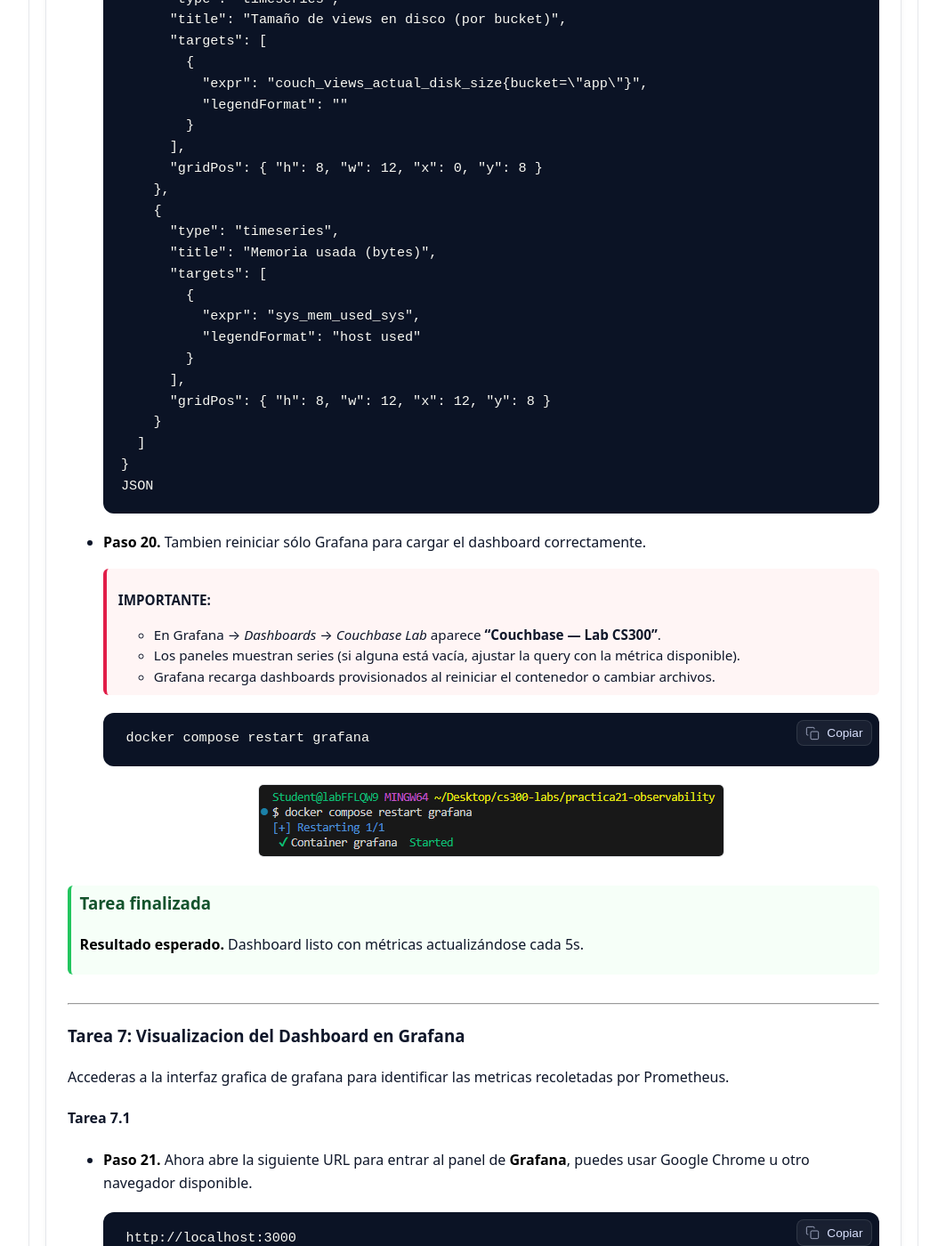
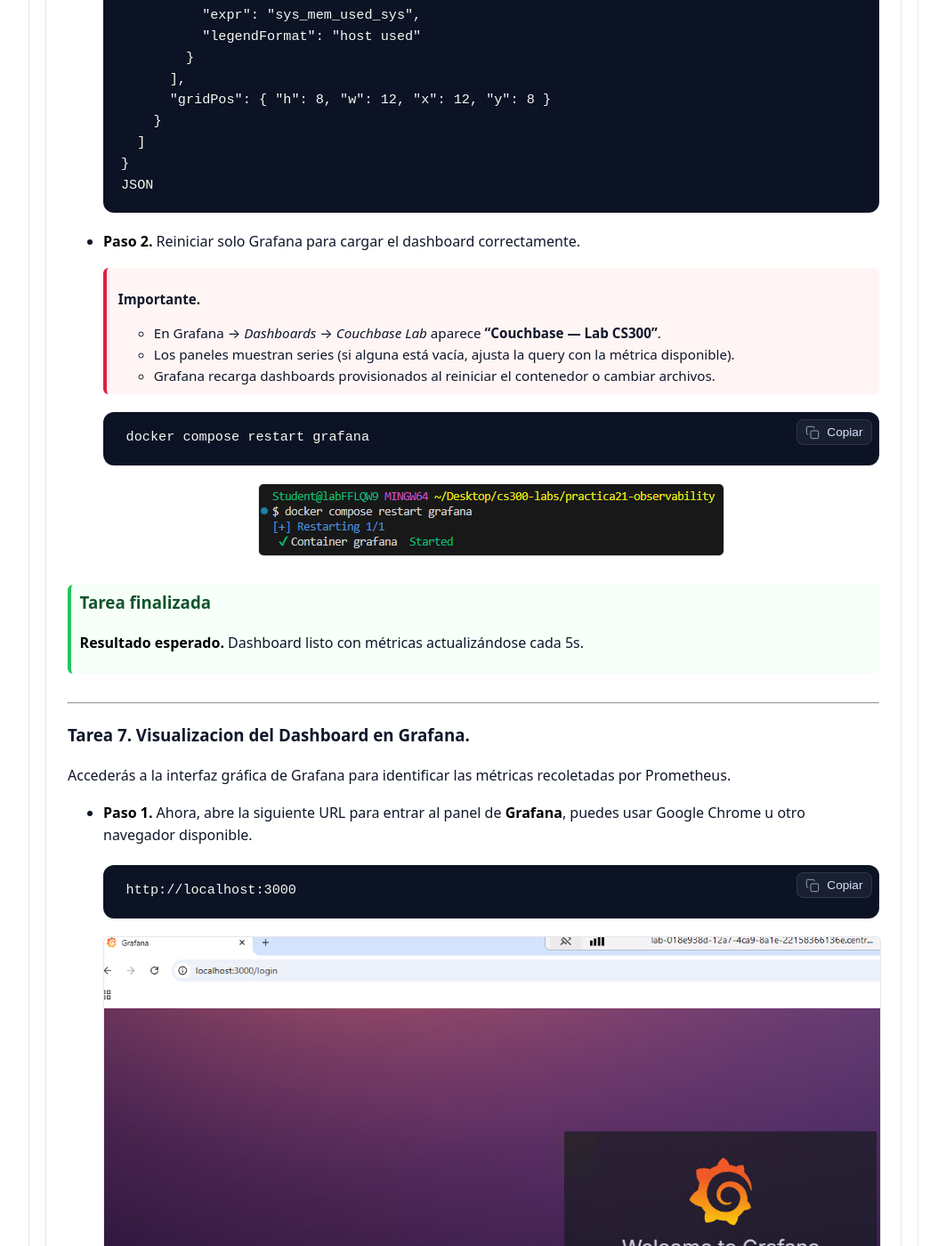
Before and after one commit to Netec-Mx/CS300_INT, a Jekyll site: the page built from labs/lab21/lab21.md, in a window 1280 px wide and 1400 px high, scrolled down 14977 px. Shown: the whole window at 89% size, without its empty margins (108-1171 px from the left). Built offline with Jekyll 4.4.1, drawn with Linux system fonts in a browser that asks for light colours; some of the changed text lies outside the part shown.

Commit message:
Update lab21.md

````diff
--- a/labs/lab21/lab21.md
+++ b/labs/lab21/lab21.md
@@ -39,18 +39,16 @@ next: /lab22/lab22/ # CAMBIAR POR CADA PRACTICA MENU DE NAVEGACION HACIA ADELANT
 
 ---
 
-### Tarea 1: Estructura base y variables
+### Tarea 1.Estructura base y variables-
 
 Crearás una carpeta aislada con subdirectorios para Couchbase, Prometheus y Grafana, además de un `.env` reutilizable.
 
-#### Tarea 1.1
-
 - **Paso 1.** Abre el software de **Visual Studio Code**.
 
-  > **NOTA:** Puedes encontrarlo en el **Escritorio** o en las aplicaciones del sistema de **Windows**
+  > **Nota.** Puedes encontrarlo en el **Escritorio** o en las aplicaciones del sistema de **Windows**.
   {: .lab-note .info .compact}
 
-- **Paso 2.** Ya que tengas **Visual Studio Code** abierto, Ahora da clic en el icono de la imagen para abrir la terminal, **se encuentra en la parte superior derecha.**
+- **Paso 2.** Ya que tengas **Visual Studio Code** abierto, da clic en el icono de la imagen para abrir la terminal, **se encuentra en la parte superior derecha**.
 
   ![cbase1]({{ page.images_base | relative_url }}/1.png)
 
@@ -66,9 +64,9 @@ Crearás una carpeta aislada con subdirectorios para Couchbase, Prometheus y Gra
   ```
   ![cbase2]({{ page.images_base | relative_url }}/2.png)
 
-- **Paso 4.** En la terminal de **VSC** copia y pega el siguiente comando que crea el archivo `.env` y carga el contenido de las variables necesarias.
+- **Paso 4.** En la terminal de **VSC**, copia y pega el siguiente comando que crea el archivo `.env` y carga el contenido de las variables necesarias.
 
-  > **NOTA:** El archivo `.env` estandariza credenciales y memoria.
+  > **Nota.** El archivo `.env` estandariza credenciales y memoria.
   {: .lab-note .info .compact}
 
   ```bash
@@ -116,15 +114,13 @@ Crearás una carpeta aislada con subdirectorios para Couchbase, Prometheus y Gra
 
 ---
 
-### Tarea 2: Configuración de Prometheus (scrape Couchbase)
+### Tarea 2. Configuración de Prometheus (scrape Couchbase).
 
 Crearás `prometheus.yml` apuntando al endpoint de métricas del contenedor de Couchbase.
 
-#### Tarea 2.1
+- **Paso 1.** Crea el archivo de Prometheus llamado `prometheus/prometheus.yml` con el siguiente contenido para las métricas.
 
-- **Paso 5.** Crea el archivo de prometheus llamado `prometheus/prometheus.yml` con el siguiente contenido para las metricas.
-
-  > **NOTA:** El comando se ejecuta desde el directorio **practica21-observability**
+  > **Nota.** El comando se ejecuta desde el directorio **practica21-observability**.
   {: .lab-note .info .compact}
 
   ```bash
@@ -190,15 +186,13 @@ Crearás `prometheus.yml` apuntando al endpoint de métricas del contenedor de C
 
 ---
 
-### Tarea 3: Docker Compose (Couchbase + Prometheus + Grafana)
+### Tarea 3. Docker Compose (Couchbase + Prometheus + Grafana).
 
 Definirás `compose.yaml` para los tres servicios, con volúmenes y puertos adecuados.
 
-#### Tarea 3.1
+- **Paso 1.** Crea el archivo **Docker Compose** llamado **compose.yaml**. Copia y pega el siguiente codigo en la terminal.
 
-- **Paso 6.** Ahora crea el archivo **Docker Compose** llamado **compose.yaml**. Copia y pega el siguiente codigo en la terminal.
-
-  > **NOTA:**
+  > **Nota.**
   - El archivo `compose.yaml` mapea puertos 8091–8096 para la consola web y 11210 para clientes.
   - El healthcheck consulta el endpoint `/pools` que responde cuando el servicio está arriba (aunque aún no inicializado).
   {: .lab-note .info .compact}
@@ -264,7 +258,7 @@ Definirás `compose.yaml` para los tres servicios, con volúmenes y puertos adec
   YAML
   ```
 
-- **Paso 7.** Configura el **datasource** y **dashboard provider** para Grafana.
+- **Paso 2.** Configura el **datasource** y **dashboard provider** para Grafana.
 
   ```bash
   # Datasource Prometheus
@@ -299,17 +293,15 @@ Definirás `compose.yaml` para los tres servicios, con volúmenes y puertos adec
 
 ---
 
-### Tarea 4: Levantar el stack y validar salud
+### Tarea 4. Levantar el stack y validar salud.
 
 Arrancarás los servicios y validarás que Prometheus y Grafana están operativos.
 
-#### Tarea 4.1
+- **Paso 1.** Inicia el servicio, dentro de la terminal, ejecuta el siguiente comando.
 
-- **Paso 8.** Inicia el servicio, dentro de la terminal ejecuta el siguiente comando.
-
-  > **IMPORTANTE:** Para agilizar los procesos, la imagen ya esta descargada en tu ambiente de trabajo, ya que puede tardar hasta 10 minutos en descargarse.
+  > **Importante.** Para agilizar los procesos, la imagen ya está descargada en tu ambiente de trabajo, ya que puede tardar hasta 10 minutos en descargarse.
   {: .lab-note .important .compact}
-  > **IMPORTANTE:** El `docker compose up -d` corre en segundo plano. El healthcheck del servicio y la sonda de `compose.yaml` garantizan que Couchbase responda en 8091 antes de continuar.
+  > **Importante.** El `docker compose up -d` corre en segundo plano. El healthcheck del servicio y la sonda de `compose.yaml` garantizan que Couchbase responda en 8091 antes de continuar.
   {: .lab-note .important .compact}
 
   ```bash
@@ -318,7 +310,7 @@ Arrancarás los servicios y validarás que Prometheus y Grafana están operativo
   ```
   ![cbase3]({{ page.images_base | relative_url }}/3.png)
 
-- **Paso 9.** Verifica que el contenedor se haya creado correctamente.
+- **Paso 2.** Verifica que el contenedor se haya creado correctamente.
 
   {%raw%}
   ```bash
@@ -343,17 +335,15 @@ Arrancarás los servicios y validarás que Prometheus y Grafana están operativo
 
 ---
 
-### Tarea 5: Inicializar Couchbase, crear datos y generar carga
+### Tarea 5. Inicializar Couchbase, crear datos y generar carga.
 
 Inicializarás el clúster, crearás un bucket/colección y generarás carga KV/N1QL para que las métricas cambien.
 
-#### Tarea 5.1
+- **Paso 1.** Inicializa el clúster, ejecuta el siguiete comando en la terminal.
 
-- **Paso 11.** Inicializa el clúster, ejecuta el siguiete comando en la terminal.
-
-  > **NOTA:** El `cluster-init` fija credenciales y cuotas de memoria (data/Index). Para un nodo local, 2 GB total y 512 MB para Index es razonable; ajusta según tu RAM.
+  > **Nota.** El `cluster-init` fija credenciales y cuotas de memoria (data/Index). Para un nodo local, 2 GB total y 512 MB para Index es razonable; ajusta según tu RAM.
   {: .lab-note .info .compact}
-  > **IMPORTANTE:** El comando se ejecuta desde el directorio de la practica **practica21-observavility**. Puede tardar unos segundos en inicializar.
+  > **Importante.** El comando se ejecuta desde el directorio de la práctica **practica21-observavility**. Puede tardar unos segundos en inicializar.
   {: .lab-note .important .compact}
 
   ```bash
@@ -369,9 +359,9 @@ Inicializarás el clúster, crearás un bucket/colección y generarás carga KV/
   ```
   ![cbase6]({{ page.images_base | relative_url }}/6.png)
 
-- **Paso 12.** Verifica que el cluster este **healthy** y que se muestre el json con las propiedades del nodo.
+- **Paso 2.** Verifica que el clúster esté **healthy** y que se muestre el json con las propiedades del nodo.
 
-  > **NOTA:**
+  > **Nota.**
   - Contenedor `cb-obsv-n1` aparece **Up**.
   - `curl` devuelve JSON de la información del nodo.
   - Esta conexion es mediante HTTP.
@@ -461,15 +451,13 @@ Inicializarás el clúster, crearás un bucket/colección y generarás carga KV/
 
 ---
 
-### Tarea 6: Dashboard en Grafana (provisionado) y validaciones
+### Tarea 6. Dashboard en Grafana (provisionado) y validaciones.
 
 Crearás un dashboard JSON mínimo con gráficas típicas (KV ops rate, latencias y uso de memoria) y lo provisionarás.
 
-#### Tarea 6.1
+- **Paso 1.** Ahora, define el archivo que creará el **Dashboard** para couchbase (`grafana/dashboards/couchbase-kv.json`).
 
-- **Paso 19.** Ahora define el archivo que creara el **Dashboard** para couchbase (`grafana/dashboards/couchbase-kv.json`)
-
-  > **NOTA:** Los nombres exactos de métricas pueden variar por versión. Si alguna no aparece en Prometheus, en la UI de Prometheus usa **“/graph” → “Insert metric at cursor”**
+  > **Nota.** Los nombres exactos de métricas pueden variar por versión. Si alguna no aparece en Prometheus, en la UI de Prometheus usa **“/graph” → “Insert metric at cursor”**.
   {: .lab-note .info .compact}
 
   ```bash
@@ -532,11 +520,11 @@ Crearás un dashboard JSON mínimo con gráficas típicas (KV ops rate, latencia
   JSON
   ```
 
-- **Paso 20.** Tambien reiniciar sólo Grafana para cargar el dashboard correctamente.
+- **Paso 2.** Reiniciar solo Grafana para cargar el dashboard correctamente.
 
-  > **IMPORTANTE:**
+  > **Importante.**
   - En Grafana → *Dashboards* → *Couchbase Lab* aparece **“Couchbase — Lab CS300”**.
-  - Los paneles muestran series (si alguna está vacía, ajustar la query con la métrica disponible).
+  - Los paneles muestran series (si alguna está vacía, ajusta la query con la métrica disponible).
   - Grafana recarga dashboards provisionados al reiniciar el contenedor o cambiar archivos.
   {: .lab-note .important .compact}
 
@@ -551,37 +539,35 @@ Crearás un dashboard JSON mínimo con gráficas típicas (KV ops rate, latencia
 
 ---
 
-### Tarea 7: Visualizacion del Dashboard en Grafana
+### Tarea 7. Visualizacion del Dashboard en Grafana.
 
-Accederas a la interfaz grafica de grafana para identificar las metricas recoletadas por Prometheus.
+Accederás a la interfaz gráfica de Grafana para identificar las métricas recoletadas por Prometheus.
 
-#### Tarea 7.1
-
-- **Paso 21.** Ahora abre la siguiente URL para entrar al panel de **Grafana**, puedes usar Google Chrome u otro navegador disponible.
+- **Paso 1.** Ahora, abre la siguiente URL para entrar al panel de **Grafana**, puedes usar Google Chrome u otro navegador disponible.
 
   ```bash
   http://localhost:3000
   ```
   ![cbase15]({{ page.images_base | relative_url }}/15.png)
 
-- **Paso 22.** Usa los siguientes datos para ingresar a Grafana.
+- **Paso 2.** Usa los siguientes datos para ingresar a Grafana.
 
   - **Usuario:** `admin`
   - **Contraseña:** `adminlab`
 
   ![cbase16]({{ page.images_base | relative_url }}/16.png)
 
-- **Paso 23.** Ahora da clic en la opcion lateral izquierdo **Dashboards**
+- **Paso 3.** Ahora, da clic en la opción lateral izquierdo **Dashboards**.
 
   ![cbase17]({{ page.images_base | relative_url }}/17.png)
 
-- **Paso 24.** Ahora da clic en la opcion lateral izquierdo **Dashboards**
+- **Paso 4.** Ahora, da clic en la opción lateral izquierdo **Dashboards**.
 
-- **Paso 25.** Entra a **Couchbase Lab** y luego a **Couchbase - Lab CS300...**
+- **Paso 5.** Entra a **Couchbase Lab** y luego a **Couchbase - Lab CS300...**
 
   ![cbase19]({{ page.images_base | relative_url }}/19.png)
 
-- **Paso 26.** Observaras las 4 metricas de ejemplo que recolecto Prometheus y las envio a Grafana para su visualización.
+- **Paso 6.** Observarás las 4 métricas de ejemplo que Prometheus recolectó y envió a Grafana para su visualización.
 
   ![cbase18]({{ page.images_base | relative_url }}/18.png)
 
@@ -591,15 +577,13 @@ Accederas a la interfaz grafica de grafana para identificar las metricas recolet
 
 ---
 
-### Tarea 8: Limpieza
+### Tarea 8. Limpieza.
 
 Borrar datos en el entorno para repetir pruebas.
 
-#### Tarea 8.1
+- **Paso 1.** En la terminal, aplica el siguiente comando para detener el nodo.
 
-- **Paso 27.** En la terminal aplica el siguiente comando para detener el nodo.
-
-  > **NOTA:** Si es necesario puedes volver a encender los contenedores con el comando **`docker compose start`**
+  > **Nota.** Si es necesario, puedes volver a encender los contenedores con el comando **`docker compose start`**.
   {: .lab-note .info .compact}
 
   ```bash
@@ -607,11 +591,11 @@ Borrar datos en el entorno para repetir pruebas.
   ```
   ![cbase20]({{ page.images_base | relative_url }}/20.png)
 
-- **Paso 28.** Apagar y eliminar contenedor (se conservan los datos en ./data)
+- **Paso 2.** Apagar y eliminar contenedor (se conservan los datos en ./data).
 
-  > **NOTA:** Si es necesario puedes volver a activar los contenedores con el comando **`docker compose up -d`**
+  > **Nota.** Si es necesario, puedes volver a activar los contenedores con el comando **`docker compose up -d`**.
   {: .lab-note .info .compact}
-  > **IMPORTANTE:** Es normal el mensaje del objeto de red **No resource found to remove**.
+  > **Importante.** Es normal el mensaje del objeto de red **No resource found to remove**.
   {: .lab-note .important .compact}
 
   ```bash
````
Also changed, not shown: other parts of labs/lab21/lab21.md (+11 -11 lines).
